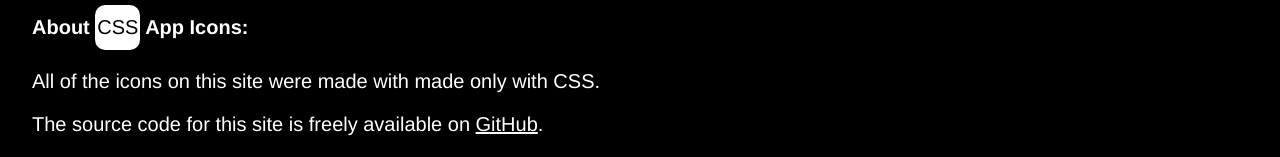
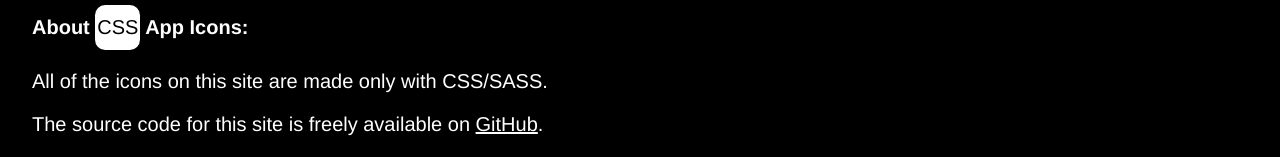
Before and after one commit to akselkreis/cssappicons, a website: page index.html in a window 1280 px wide. Shown: the part 1209-1366 px from the top of the page. Drawn offline with Linux system fonts and the light colour scheme.

Commit message:
Fixed grammatical error.

```diff
--- a/index.html
+++ b/index.html
@@ -232,7 +232,7 @@
 	</section>
 	<footer class="footer">
 		<h2 id="info"><span class="logo">About <span>CSS</span> App Icons:</span></h2>
-		<p>All of the icons on this site were made with made only with CSS.</p>
+		<p>All of the icons on this site are made only with CSS/SASS.</p>
 		<p>The source code for this site is freely available on <a href="https://github.com/akselkreis/cssappicons">GitHub</a>.</p>
 		<p>This CSS Experiment was created by Matthew A. K. Smith. You can find more about me on <a href="https://www.twitter.com/akselkreis">twitter</a>, <a href="https://www.codepen.io/akselkreis">codepen</a> and <a href="https://www.dribbble.com/akselkreis">dribbble</a>.</p>
 	</footer>
```
